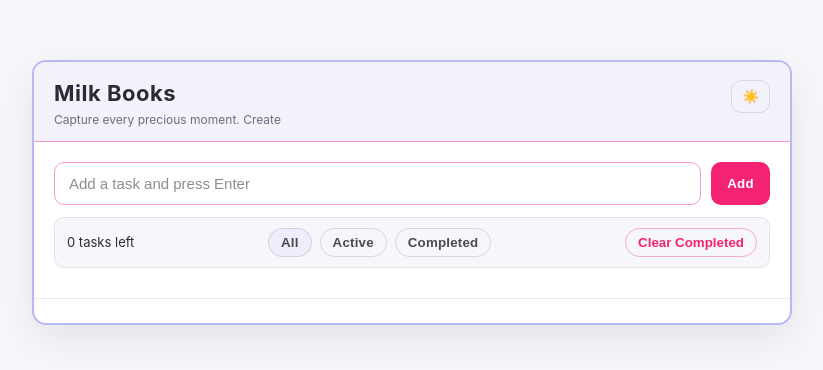
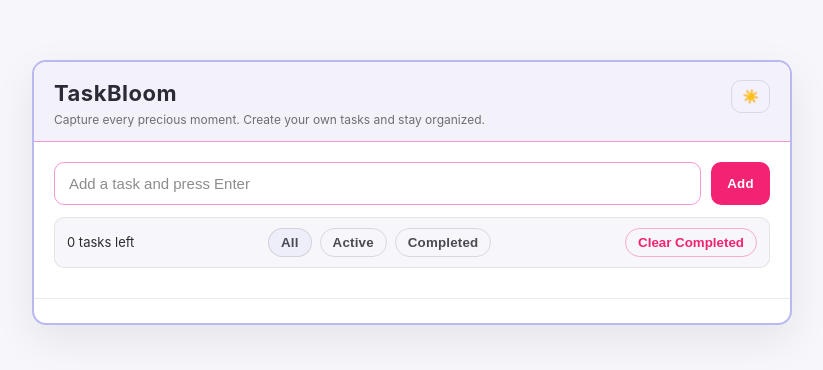
Before and after one commit to devyanshnandeshwar/todo-app, a plain HTML site: page index.html in a window 1280 px wide. Shown: the part 208-578 px from the top of the page, without its empty margins (228-1051 px from the left). Drawn offline with Linux system fonts and the light colour scheme.

```diff
--- a/index.html
+++ b/index.html
@@ -12,8 +12,8 @@
     <header class="app-header">
       <div class="header-row">
         <div>
-          <h1>Milk Books</h1>
-          <p class="tagline">Capture every precious moment. Create</p>
+          <h1>TaskBloom</h1>
+          <p class="tagline">Capture every precious moment. Create your own tasks and stay organized.</p>
         </div>
         <button id="theme-toggle" class="btn-ghost" type="button" aria-label="Toggle theme">🌙</button>
       </div>
```
